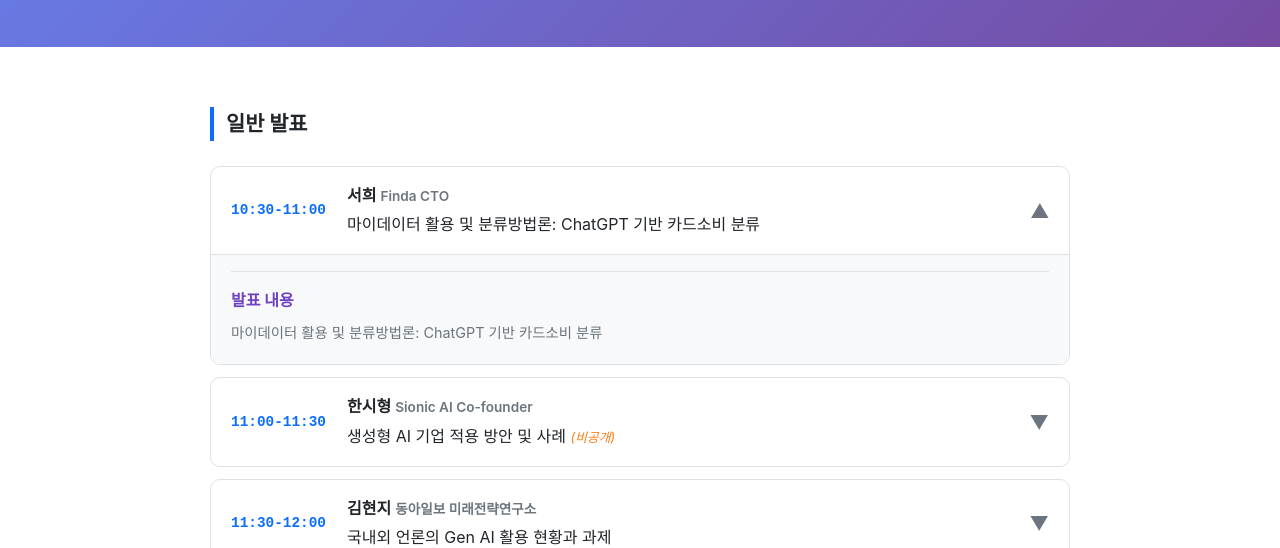
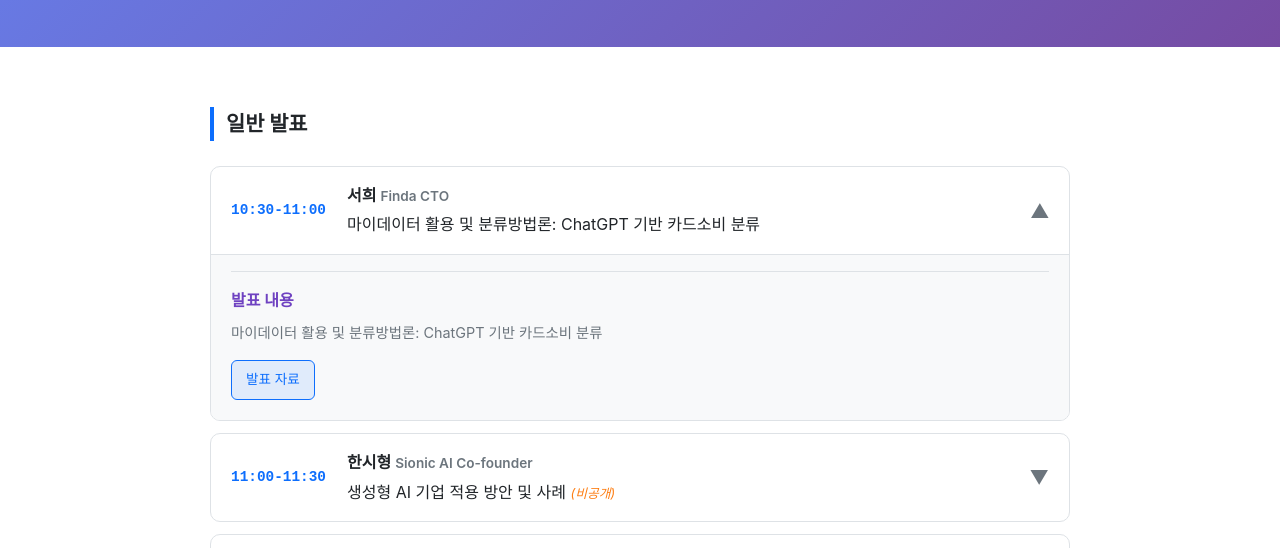
Before and after one commit to songys/2025Langcon, a plain HTML site: page schedule.html in a window 1280 px wide. Both pictures are taken after a click on the element 640 px from the left and 406 px from the top of the page. Shown: the part 196-744 px from the top of the page. Drawn offline with Linux system fonts and the light colour scheme.

Commit message:
발표 자료 링크 추가: 서희, 안상선
🤖 Generated with [Claude Code](https://claude.com/claude-code)

Co-Authored-By: Claude Opus 4.5 <noreply@anthropic.com>

```diff
--- a/schedule.html
+++ b/schedule.html
@@ -427,6 +427,9 @@
                             <h4>발표 내용</h4>
                             <p>마이데이터 활용 및 분류방법론: ChatGPT 기반 카드소비 분류</p>
                         </div>
+                        <div class="session-links">
+                            <a href="https://gamma.app/docs/ChatGPT--o7jjm4ew3sp82v4?mode=doc" target="_blank" class="session-link slide">발표 자료</a>
+                        </div>
                     </div>
                 </div>
 
@@ -602,6 +605,9 @@
                             <h4>발표 내용</h4>
                             <p>자연어 모델을 이용한 SNS 마약거래 포스팅 탐지 알고리즘 구현 사례</p>
                         </div>
+                        <div class="session-links">
+                            <a href="https://mrobo2016.notion.site/SNS-1a817a4520ed80d59259f32ae487dc1e" target="_blank" class="session-link slide">발표 자료</a>
+                        </div>
                     </div>
                 </div>
 
```
